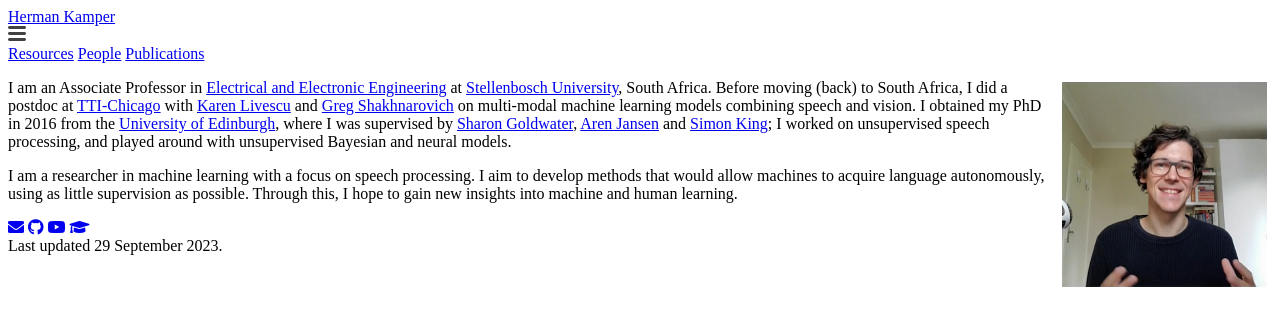
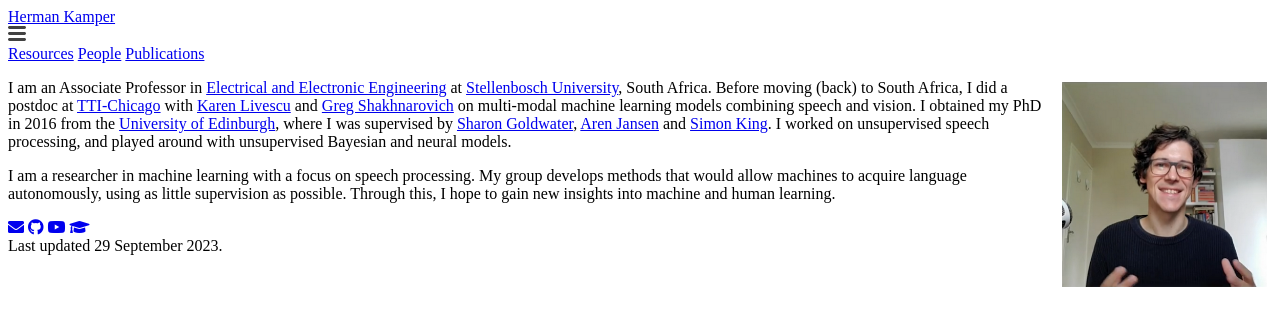
Before and after one commit to kamperh/kamperh.github.io, a Jekyll site: the page built from home.md, in a window 1280 px wide. Shown: the top 326 px of the page. Built offline with Jekyll 4.4.1, drawn with Linux system fonts in a browser that asks for light colours; a style sheet for code colours, icons or effects is not loaded.

Commit message:
Update home.md

```diff
--- a/home.md
+++ b/home.md
@@ -6,9 +6,9 @@
 
 <img style="float:right;margin-left:10px;width:205px;margin-top:3px;margin-right:5px" src="images/herman3.png" alt="Mugshot">
 
-I am an Associate Professor in [Electrical and Electronic Engineering](http://www.ee.sun.ac.za/) at [Stellenbosch University](http://www.sun.ac.za/), South Africa. Before moving (back) to South Africa, I did a postdoc at [TTI-Chicago](http://www.ttic.edu/) with [Karen Livescu](http://ttic.uchicago.edu/~klivescu/) and [Greg Shakhnarovich](http://ttic.uchicago.edu/~gregory/) on multi-modal machine learning models combining speech and vision. I obtained my PhD in 2016 from the [University of Edinburgh](http://web.inf.ed.ac.uk/ilcc), where I was supervised by [Sharon Goldwater](http://homepages.inf.ed.ac.uk/sgwater/), [Aren Jansen](https://sites.google.com/view/ajansen-pubs) and [Simon King](http://homepages.inf.ed.ac.uk/simonk/); I worked on unsupervised speech processing, and played around with unsupervised Bayesian and neural models.
+I am an Associate Professor in [Electrical and Electronic Engineering](http://www.ee.sun.ac.za/) at [Stellenbosch University](http://www.sun.ac.za/), South Africa. Before moving (back) to South Africa, I did a postdoc at [TTI-Chicago](http://www.ttic.edu/) with [Karen Livescu](http://ttic.uchicago.edu/~klivescu/) and [Greg Shakhnarovich](http://ttic.uchicago.edu/~gregory/) on multi-modal machine learning models combining speech and vision. I obtained my PhD in 2016 from the [University of Edinburgh](http://web.inf.ed.ac.uk/ilcc), where I was supervised by [Sharon Goldwater](http://homepages.inf.ed.ac.uk/sgwater/), [Aren Jansen](https://sites.google.com/view/ajansen-pubs) and [Simon King](http://homepages.inf.ed.ac.uk/simonk/). I worked on unsupervised speech processing, and played around with unsupervised Bayesian and neural models.
 
-I am a researcher in machine learning with a focus on speech processing. I aim to develop methods that would allow machines to acquire language autonomously, using as little supervision as possible. Through this, I hope to gain new insights into machine and human learning.
+I am a researcher in machine learning with a focus on speech processing. My group develops methods that would allow machines to acquire language autonomously, using as little supervision as possible. Through this, I hope to gain new insights into machine and human learning.
 
 <div class="social">
   <div class="contact-icons">
```
